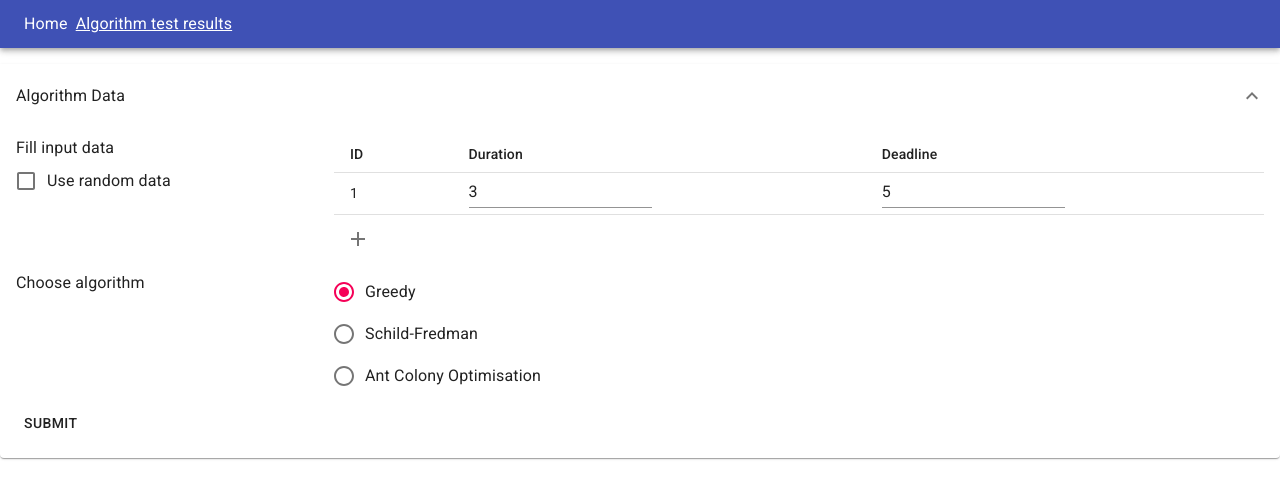
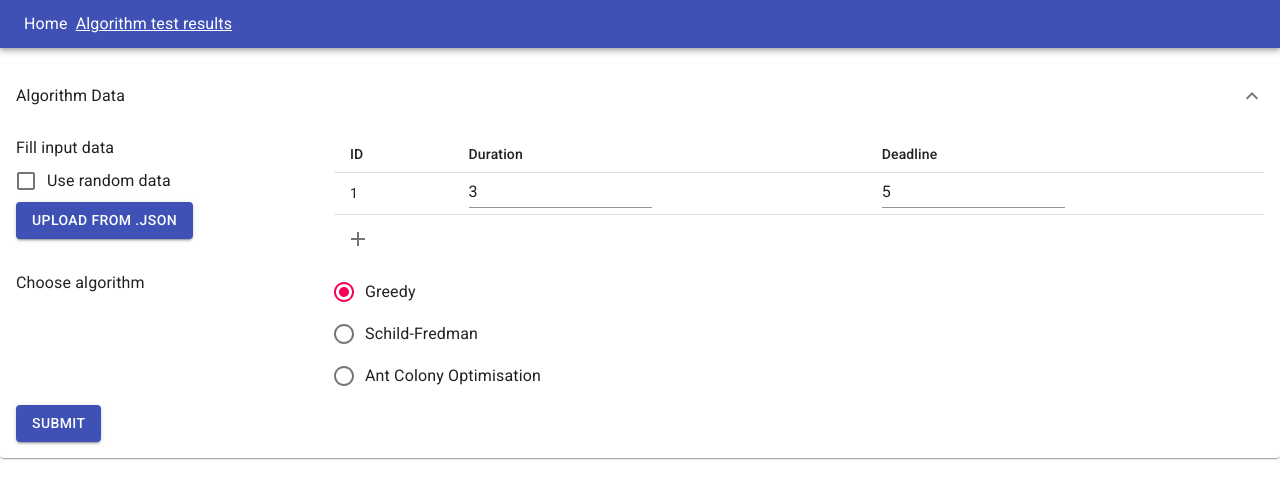
Before and after one commit to TheSubliminal/job-shop-scheduling, a React (Create React App) app in the folder client/: page / in a window 1280 px wide. Shown: the top 498 px of the page. Built offline with nearby package versions, Linux system fonts and the light colour scheme.

Commit message:
Add ability to upload from file and fix validation

```diff
--- a/client/src/components/AlgorithmDashboard/index.jsx
+++ b/client/src/components/AlgorithmDashboard/index.jsx
@@ -19,15 +19,22 @@ import ResultDataTable from '../ResultDataTable';
 import { getAlgorithmResult } from '../../services/algorithmService';
 import defaults from '../../config/default.json';
 import algorithms from '../../config/algorithms.json';
-import { positiveError, requiredError } from '../../config/errorMessages.json';
+import { positiveError, requiredError, maxError } from '../../config/errorMessages.json';
 
 import styles from './styles.module.scss';
 
 const algorithmKeys = Object.values(algorithms).map(({ key }) => key);
 
 const jobSchema = Yup.object().shape({
-  duration: Yup.number().positive(positiveError).integer().required(requiredError),
-  deadline: Yup.number().positive(positiveError).integer().required(requiredError)
+  duration: Yup.number()
+    .positive(positiveError)
+    .max(defaults.maxDuration, maxError)
+    .integer()
+    .required(requiredError),
+  deadline: Yup.number()
+    .positive(positiveError)
+    .integer()
+    .required(requiredError)
 });
 
 const inputDataSchema = Yup.object().shape({
@@ -38,16 +45,39 @@ const inputDataSchema = Yup.object().shape({
   isRandom: Yup.boolean(),
   numOfRandomJobs: Yup.number().when('isRandom', {
     is: true,
-    then: Yup.number().positive(positiveError).integer().required(requiredError)
+    then: Yup.number()
+      .positive(positiveError)
+      .max(defaults.maxNumOfRandomJobs, maxError)
+      .integer()
+      .required(requiredError)
   }),
   algorithm: Yup.mixed().oneOf(algorithmKeys).required(),
   numOfAnts: Yup.number().when('algorithm', {
     is: algorithms.aco.key,
-    then: Yup.number().positive(positiveError).integer().required(requiredError)
+    then: Yup.number()
+      .positive(positiveError)
+      .max(defaults.maxNumOfAnts, maxError)
+      .integer()
+      .required(requiredError)
   }),
-  pheromoneSignificanceCoef: Yup.number().positive(positiveError),
-  heuristicSignificanceCoef: Yup.number().positive(positiveError),
-  pheromoneEvaporationCoef: Yup.number().positive(positiveError)
+  pheromoneSignificanceCoef: Yup.number().when('algorithm', {
+    is: algorithms.aco.key,
+    then: Yup.number()
+      .max(defaults.maxPheromoneSignificanceCoef, maxError)
+      .positive(positiveError)
+  }),
+  heuristicSignificanceCoef: Yup.number().when('algorithm', {
+    is: algorithms.aco.key,
+    then: Yup.number()
+      .max(defaults.maxHeuristicSignificanceCoef, maxError)
+      .positive(positiveError)
+  }),
+  pheromoneEvaporationCoef: Yup.number().when('algorithm', {
+    is: algorithms.aco.key,
+    then: Yup.number()
+      .max(defaults.maxPheromoneEvaporationCoef, maxError)
+      .positive(positiveError)
+  })
 });
 
 class AlgorithmDashboard extends React.Component {
@@ -136,12 +166,13 @@ class AlgorithmDashboard extends React.Component {
               validateOnBlur
               onSubmit={this.onSubmit}
             >
-              {({ values, errors, handleSubmit }) => (
+              {({ values, errors, handleSubmit, setFieldValue }) => (
                 <>
                   <DataForm
                     jobs={values.jobs}
                     isRandom={values.isRandom}
                     numOfRandomJobs={values.numOfRandomJobs}
+                    setJobs={setFieldValue.bind(null, 'jobs')}
                   />
                   <AlgorithmChoice />
                   {values.algorithm === algorithms.aco.key && <ACOAdditionalData />}
@@ -149,6 +180,8 @@ class AlgorithmDashboard extends React.Component {
                     <Button
                       disabled={!!Object.keys(errors).length}
                       onClick={handleSubmit}
+                      color='primary'
+                      variant='contained'
                     >
                       Submit
                     </Button>
--- a/client/src/components/DataForm/index.jsx
+++ b/client/src/components/DataForm/index.jsx
@@ -1,12 +1,58 @@
-import React from 'react';
+import React, { useState } from 'react';
 import PropTypes from 'prop-types';
 import { Field } from 'formik';
-import { Checkbox, FormControlLabel, Typography } from '@material-ui/core';
+import { Button, Checkbox, FormControlLabel, Typography, FormHelperText } from '@material-ui/core';
 
 import InputDataTable from '../InputDataTable';
 import NumOfRandomJobsInput from '../NumOfRandomJobsInput';
 
-const DataForm = ({ jobs, isRandom }) => (
+import styles from './styles.module.scss';
+
+const DataForm = ({ jobs, isRandom, setJobs }) => {
+  const [fileError, setFileError] = useState(null);
+
+  const onFileUpload = (event) => {
+    const file = event.target.files[0];
+
+    if (!file) {
+      return;
+    }
+
+    const fileReader = new FileReader();
+
+    fileReader.addEventListener('load', () => {
+      const fileContent = fileReader.result;
+      validateAndSubmitFileContent(fileContent);
+    });
+
+    fileReader.readAsText(file);
+  };
+
+  const validateAndSubmitFileContent = (fileContent) => {
+    try {
+      const jobData = JSON.parse(fileContent);
+      const areJobsValid = validateJobData(jobData);
+
+      if (!areJobsValid) {
+        setFileError('All jobs should contain duration and deadline data');
+      } else {
+        setJobs(jobData);
+        setFileError(null);
+      }
+    } catch (error) {
+      setFileError('Invalid JSON format');
+    }
+  };
+
+  const validateJobData = (dataObject) => {
+    return Array.isArray(dataObject) && dataObject.length && dataObject.every((job) => {
+      const { duration, deadline } = job;
+
+      return !isNaN(duration) && !isNaN(deadline);
+    });
+  };
+
+  return (
     <>
       <div>
         <Typography>Fill input data</Typography>
@@ -23,6 +69,27 @@ const DataForm = ({ jobs, isRandom }) => (
             />
           )}
         </Field>
+        <input
+          id='file-upload'
+          type='file'
+          accept='.json'
+          className={styles.fileUpload}
+          onChange={onFileUpload}
+        />
+        <label htmlFor='file-upload'>
+          <Button
+            color='primary'
+            component='span'
+            variant='contained'
+          >
+            Upload from .JSON
+          </Button>
+        </label>
+        {fileError && (
+          <FormHelperText error>
+            {fileError}
+          </FormHelperText>
+        )}
       </div>
       {isRandom
         ? <NumOfRandomJobsInput />
@@ -30,6 +97,7 @@ const DataForm = ({ jobs, isRandom }) => (
       }
     </>
   );
+};
 
 const jobPropType = PropTypes.exact({
   duration: PropTypes.oneOfType([PropTypes.number, PropTypes.string]).isRequired,
@@ -38,7 +106,8 @@ const jobPropType = PropTypes.exact({
 
 DataForm.propTypes = {
   jobs: PropTypes.arrayOf(jobPropType).isRequired,
-  isRandom: PropTypes.bool.isRequired
+  isRandom: PropTypes.bool.isRequired,
+  setJobs: PropTypes.func.isRequired
 };
 
 export default DataForm;
--- /dev/null
+++ b/client/src/components/DataForm/styles.module.scss
@@ -0,0 +1,3 @@
+:local(.fileUpload) {
+  display: none;
+}
--- a/client/src/config/default.json
+++ b/client/src/config/default.json
@@ -1,10 +1,18 @@
 {
+  "algorithm": "greedy",
+
   "numOfRandomJobs": 5,
   "duration": 3,
   "deadline": 5,
-  "algorithm": "greedy",
   "numOfAnts": 15,
   "pheromoneSignificanceCoef": 1.3,
   "heuristicSignificanceCoef": 1.2,
-  "pheromoneEvaporationCoef": 0.1
+  "pheromoneEvaporationCoef": 0.1,
+
+  "maxNumOfRandomJobs": 500,
+  "maxDuration": 20,
+  "maxNumOfAnts": 40,
+  "maxPheromoneSignificanceCoef": 5,
+  "maxHeuristicSignificanceCoef": 5,
+  "maxPheromoneEvaporationCoef": 2
 }
--- a/client/src/config/errorMessages.json
+++ b/client/src/config/errorMessages.json
@@ -1,4 +1,5 @@
 {
   "positiveError": "Provide a positive number",
-  "requiredError": "Required"
+  "requiredError": "Required",
+  "maxError": "Value should be not more then ${max}"
 }
```
Lines whose indentation alone changed are shown as unchanged.
